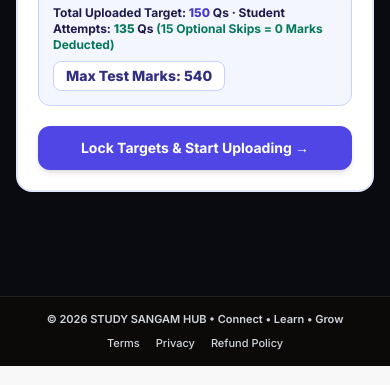
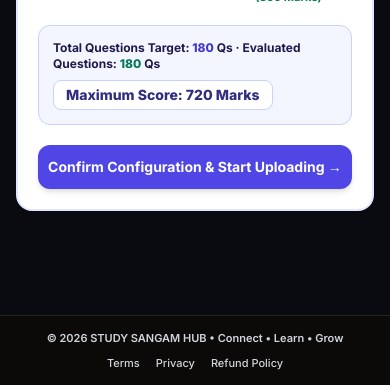
Before and after one commit to sangammusic/neet-test-series, a Flask app: template templates/admin/admin_test_upload.html in a window 390 px wide. Shown: the part 845-1230 px from the top of the page. Run offline with Flask 3, Linux system fonts and the light colour scheme; the template is opened without the code that fills it, so the values that code supplies are empty; some libraries are stand-ins or nearby versions.

Commit message:
Add files via upload

```diff
--- a/templates/admin/admin_payments.html
+++ b/templates/admin/admin_payments.html
@@ -42,7 +42,7 @@
     </div>
     <a href="{{ url_for('admin.payments_panel', show='pending') }}"
        class="bg-white border rounded-xl p-4 shadow-sm {{ 'border-amber-300 bg-amber-50' if summary.pending_count else 'border-ink/10' }}">
-      <p class="text-xs font-semibold text-ink/60">Waiting Approval</p>
+      <p class="text-xs font-semibold text-ink/60">Waiting for you</p>
       <p class="font-display text-2xl font-bold text-ink mt-1 tabular-nums">{{ summary.pending_count }}</p>
     </a>
   </div>
@@ -67,7 +67,7 @@
         {% set hooked = webhook and webhook.get('url') %}
         <span class="{{ 'text-emerald-600' if hooked else 'text-amber-600' }} font-bold">{{ '✓' if hooked else '•' }}</span>
         <span class="text-ink">
-          {% if hooked %}Webhook active at <span class="break-all font-semibold">{{ webhook.get('url') }}</span>.
+          {% if hooked %}Bot is connected to <span class="break-all font-semibold">{{ webhook.get('url') }}</span>.
           {% else %}Webhook not connected yet ({{ webhook_target }}).{% endif %}
         </span>
       </li>
--- a/templates/admin/admin_test_upload.html
+++ b/templates/admin/admin_test_upload.html
@@ -9,11 +9,10 @@
     <!-- HEADER -->
     <div class="flex flex-wrap justify-between items-center gap-3 mb-6 border-b border-gray-200 pb-4">
         <div>
-            <span class="text-[10px] font-black uppercase tracking-widest text-indigo-600 bg-indigo-50 border border-indigo-200 px-2.5 py-0.5 rounded">NTA Optional Pattern Ready</span>
+            <span class="text-[10px] font-black uppercase tracking-widest text-indigo-600 bg-indigo-50 border border-indigo-200 px-2.5 py-0.5 rounded">Official NTA NEET UG 720-Mark Pattern</span>
             <h1 class="font-display text-2xl sm:text-3xl font-bold text-ink mt-1">Upload: {{ test.title }}</h1>
-            <p class="text-ink/60 text-xs sm:text-sm font-medium">Paste JSON chunks (topic_name is optional). Unuploaded empty tests are automatically discarded.</p>
+            <p class="text-ink/60 text-xs sm:text-sm font-medium">Default configuration: 180 Questions (Physics 45 + Chemistry 45 + Biology 90) = 720 Marks (+4 / -1 / 0).</p>
         </div>
-        <!-- Back to Folder: If 0 questions uploaded, auto-discards empty shell so it never pollutes the folder -->
         <button type="button" @click="goBackToFolder()" class="text-xs sm:text-sm font-bold text-ink bg-white border-2 border-gray-200 hover:bg-gray-50 px-4 py-2 rounded-xl transition-colors shadow-sm">
             &larr; <span x-text="totalUploaded() === 0 ? 'Cancel & Discard Empty Draft' : 'Back to Tests Folder'"></span>
         </button>
@@ -22,68 +21,62 @@
     <!-- STEP 1: SET NTA TARGETS -->
     <div x-show="!targetsLocked" x-transition class="bg-white border-2 border-indigo-100 rounded-2xl p-5 sm:p-6 mb-6 shadow-sm">
         <div class="flex flex-wrap items-center justify-between gap-2 mb-4 border-b border-gray-100 pb-3">
-            <h3 class="font-bold text-base sm:text-lg text-ink">Step 1: Choose NTA Exam Pattern or Set Custom Targets</h3>
+            <h3 class="font-bold text-base sm:text-lg text-ink">Step 1: Verify Question Distribution &amp; Maximum Marks</h3>
             <span class="text-xs font-bold text-emerald-700 bg-emerald-50 border border-emerald-200 px-2.5 py-1 rounded-lg">
-                ✓ 5 Optional Skips per 50 Qs = Zero Negative Marking
+                ✓ +4 Correct | -1 Incorrect | 0 Unanswered
             </span>
         </div>
 
-        <!-- 1-Click NTA Pattern Presets -->
+        <!-- 1-Click NTA Pattern Presets (Default = 45 Physics + 45 Chemistry + 90 Biology = 180 Qs = 720 Marks) -->
         <div class="grid grid-cols-1 sm:grid-cols-3 gap-2.5 mb-5">
-            <button type="button" @click="applyPreset(50, 50, 50)"
-                    class="text-left p-3 rounded-xl border-2 transition-all"
-                    :class="(targets.physics===50 && targets.chemistry===50 && targets.biology===50) ? 'border-indigo-600 bg-indigo-50/70' : 'border-gray-200 hover:border-indigo-300'">
-                <p class="text-xs font-black text-indigo-900 uppercase">🔥 NTA 50-50-50 Pattern</p>
-                <p class="text-[11px] font-semibold text-gray-600 mt-0.5">50P + 50C + 50B (150 Qs)</p>
-                <p class="text-[10px] font-bold text-emerald-700 mt-1">Attempt 45 each (135 Qs) · 540 Marks</p>
+            <button type="button" @click="applyPreset(45, 45, 90)"
+                    class="text-left p-3.5 rounded-xl border-2 transition-all"
+                    :class="(targets.physics===45 && targets.chemistry===45 && targets.biology===90) ? 'border-indigo-600 bg-indigo-50/70 shadow-sm' : 'border-gray-200 hover:border-indigo-300'">
+                <div class="flex items-center justify-between">
+                    <p class="text-xs font-black text-indigo-900 uppercase">🎯 Official NEET UG 720 Marks</p>
+                    <span class="text-[9px] font-black bg-indigo-600 text-white px-2 py-0.5 rounded">DEFAULT</span>
+                </div>
+                <p class="text-[11px] font-semibold text-gray-600 mt-1">Physics 45 + Chemistry 45 + Biology 90 (180 Qs)</p>
+                <p class="text-[10px] font-bold text-emerald-700 mt-1">All 180 Compulsory · Maximum Score: 720 Marks</p>
             </button>
 
             <button type="button" @click="applyPreset(50, 50, 100)"
-                    class="text-left p-3 rounded-xl border-2 transition-all"
-                    :class="(targets.physics===50 && targets.chemistry===50 && targets.biology===100) ? 'border-indigo-600 bg-indigo-50/70' : 'border-gray-200 hover:border-indigo-300'">
-                <p class="text-xs font-black text-indigo-900 uppercase">🎯 NTA 200Q Full Pattern</p>
-                <p class="text-[11px] font-semibold text-gray-600 mt-0.5">50P + 50C + 100B (200 Qs)</p>
+                    class="text-left p-3.5 rounded-xl border-2 transition-all"
+                    :class="(targets.physics===50 && targets.chemistry===50 && targets.biology===100) ? 'border-indigo-600 bg-indigo-50/70 shadow-sm' : 'border-gray-200 hover:border-indigo-300'">
+                <p class="text-xs font-black text-indigo-900 uppercase">📋 200Q Optional Pattern (720 Marks)</p>
+                <p class="text-[11px] font-semibold text-gray-600 mt-1">Physics 50 + Chemistry 50 + Biology 100 (200 Qs)</p>
                 <p class="text-[10px] font-bold text-emerald-700 mt-1">Attempt 45+45+90 (180 Qs) · 720 Marks</p>
             </button>
 
-            <button type="button" @click="applyPreset(45, 45, 90)"
-                    class="text-left p-3 rounded-xl border-2 transition-all"
-                    :class="(targets.physics===45 && targets.chemistry===45 && targets.biology===90) ? 'border-indigo-600 bg-indigo-50/70' : 'border-gray-200 hover:border-indigo-300'">
-                <p class="text-xs font-black text-indigo-900 uppercase">⚡ NTA 180Q Compulsory</p>
-                <p class="text-[11px] font-semibold text-gray-600 mt-0.5">45P + 45C + 90B (180 Qs)</p>
-                <p class="text-[10px] font-bold text-emerald-700 mt-1">Attempt all 180 Qs · 720 Marks</p>
+            <button type="button" @click="applyPreset(45, 45, 45)"
+                    class="text-left p-3.5 rounded-xl border-2 transition-all"
+                    :class="(targets.physics===45 && targets.chemistry===45 && targets.biology===45) ? 'border-indigo-600 bg-indigo-50/70 shadow-sm' : 'border-gray-200 hover:border-indigo-300'">
+                <p class="text-xs font-black text-indigo-900 uppercase">⚡ 135Q Part Test (540 Marks)</p>
+                <p class="text-[11px] font-semibold text-gray-600 mt-1">Physics 45 + Chemistry 45 + Biology 45 (135 Qs)</p>
+                <p class="text-[10px] font-bold text-emerald-700 mt-1">Attempt 135 Qs · 540 Marks</p>
             </button>
         </div>
 
         <div class="grid grid-cols-3 gap-3 sm:gap-5 mb-5">
             <div>
-                <label class="block text-xs sm:text-sm font-bold text-indigo-900 mb-1.5">Physics Total Qs</label>
+                <label class="block text-xs sm:text-sm font-bold text-indigo-900 mb-1.5">Physics Questions</label>
                 <input type="number" min="0" x-model.number="targets.physics" class="w-full rounded-xl border-2 border-gray-200 px-3.5 py-2.5 focus:border-indigo-600 outline-none font-bold text-base bg-gray-50">
                 <p class="text-[11px] font-bold text-indigo-700 mt-1">
-                    Attempt: <span x-text="attemptCap(targets.physics)"></span>
-                    <span x-show="targets.physics > attemptCap(targets.physics)" class="text-emerald-700">
-                        (<span x-text="targets.physics - attemptCap(targets.physics)"></span> Free Skips)
-                    </span>
+                    Attempt: <span x-text="attemptCap(targets.physics)"></span> Qs (<span x-text="attemptCap(targets.physics) * mpq"></span> Marks)
                 </p>
             </div>
             <div>
-                <label class="block text-xs sm:text-sm font-bold text-amber-900 mb-1.5">Chemistry Total Qs</label>
+                <label class="block text-xs sm:text-sm font-bold text-amber-900 mb-1.5">Chemistry Questions</label>
                 <input type="number" min="0" x-model.number="targets.chemistry" class="w-full rounded-xl border-2 border-gray-200 px-3.5 py-2.5 focus:border-indigo-600 outline-none font-bold text-base bg-gray-50">
                 <p class="text-[11px] font-bold text-amber-700 mt-1">
-                    Attempt: <span x-text="attemptCap(targets.chemistry)"></span>
-                    <span x-show="targets.chemistry > attemptCap(targets.chemistry)" class="text-emerald-700">
-                        (<span x-text="targets.chemistry - attemptCap(targets.chemistry)"></span> Free Skips)
-                    </span>
+                    Attempt: <span x-text="attemptCap(targets.chemistry)"></span> Qs (<span x-text="attemptCap(targets.chemistry) * mpq"></span> Marks)
                 </p>
             </div>
             <div>
-                <label class="block text-xs sm:text-sm font-bold text-emerald-900 mb-1.5">Biology Total Qs</label>
+                <label class="block text-xs sm:text-sm font-bold text-emerald-900 mb-1.5">Biology Questions (Botany + Zoology)</label>
                 <input type="number" min="0" x-model.number="targets.biology" class="w-full rounded-xl border-2 border-gray-200 px-3.5 py-2.5 focus:border-indigo-600 outline-none font-bold text-base bg-gray-50">
                 <p class="text-[11px] font-bold text-emerald-700 mt-1">
-                    Attempt: <span x-text="attemptCap(targets.biology)"></span>
-                    <span x-show="targets.biology > attemptCap(targets.biology)" class="text-emerald-700">
-                        (<span x-text="targets.biology - attemptCap(targets.biology)"></span> Free Skips)
-                    </span>
+                    Attempt: <span x-text="attemptCap(targets.biology)"></span> Qs (<span x-text="attemptCap(targets.biology) * mpq"></span> Marks)
                 </p>
             </div>
         </div>
@@ -91,44 +84,38 @@
         <!-- Live NTA Marks Summary Banner -->
         <div class="p-3.5 rounded-xl bg-indigo-50/70 border border-indigo-200 mb-5 flex flex-wrap items-center justify-between gap-2 text-xs font-bold text-indigo-950">
             <div>
-                Total Uploaded Target: <span class="font-black text-indigo-700" x-text="totalTarget()"></span> Qs
-                &middot; Student Attempts: <span class="font-black text-emerald-700" x-text="totalAttemptable()"></span> Qs
-                <span x-show="totalTarget() > totalAttemptable()" class="text-emerald-700">
-                    (<span x-text="totalTarget() - totalAttemptable()"></span> Optional Skips = 0 Marks Deducted)
-                </span>
+                Total Questions Target: <span class="font-black text-indigo-700" x-text="totalTarget()"></span> Qs
+                &middot; Evaluated Questions: <span class="font-black text-emerald-700" x-text="totalAttemptable()"></span> Qs
             </div>
             <div class="text-sm font-black text-indigo-900 bg-white px-3 py-1 rounded-lg border border-indigo-200">
-                Max Test Marks: <span x-text="totalAttemptable() * mpq"></span>
+                Maximum Score: <span x-text="totalAttemptable() * mpq"></span> Marks
             </div>
         </div>
 
         <button @click="lockTargets()" :disabled="isLocking" class="w-full bg-indigo-600 text-white font-bold py-3 rounded-xl hover:bg-indigo-700 disabled:opacity-50 transition-colors shadow-md text-sm sm:text-base flex items-center justify-center gap-2">
             <svg x-show="isLocking" class="animate-spin h-5 w-5 text-white" xmlns="http://www.w3.org/2000/svg" fill="none" viewBox="0 0 24 24"><circle class="opacity-25" cx="12" cy="12" r="10" stroke="currentColor" stroke-width="4"></circle><path class="opacity-75" fill="currentColor" d="M4 12a8 8 0 018-8V0C5.373 0 0 5.373 0 12h4zm2 5.291A7.962 7.962 0 014 12H0c0 3.042 1.135 5.824 3 7.938l3-2.647z"></path></svg>
-            <span x-text="isLocking ? 'Saving NTA Pattern & Marks...' : 'Lock Targets & Start Uploading →'"></span>
+            <span x-text="isLocking ? 'Saving 720-Mark Pattern...' : 'Confirm Configuration & Start Uploading →'"></span>
         </button>
     </div>
 
     <!-- LOCKED TARGETS DISPLAY -->
     <div x-show="targetsLocked" x-cloak class="bg-indigo-50 border-2 border-indigo-100 rounded-xl p-4 mb-6 flex flex-col sm:flex-row items-start sm:items-center justify-between shadow-sm gap-3">
         <div class="flex flex-wrap items-center gap-2.5 text-xs font-bold">
-            <span class="font-black text-indigo-900 text-sm">🎯 NTA Targets:</span>
+            <span class="font-black text-indigo-900 text-sm">🎯 Test Configuration:</span>
             <span class="bg-white px-3 py-1.5 rounded-lg border border-indigo-200 text-indigo-800">
                 Physics: <span x-text="uploaded.physics"></span>/<span x-text="targets.physics"></span>
-                <span x-show="targets.physics > attemptCap(targets.physics)" class="text-[10px] text-emerald-700">(Attempt <span x-text="attemptCap(targets.physics)"></span>)</span>
             </span>
             <span class="bg-white px-3 py-1.5 rounded-lg border border-indigo-200 text-amber-800">
                 Chemistry: <span x-text="uploaded.chemistry"></span>/<span x-text="targets.chemistry"></span>
-                <span x-show="targets.chemistry > attemptCap(targets.chemistry)" class="text-[10px] text-emerald-700">(Attempt <span x-text="attemptCap(targets.chemistry)"></span>)</span>
             </span>
             <span class="bg-white px-3 py-1.5 rounded-lg border border-indigo-200 text-emerald-800">
                 Biology: <span x-text="uploaded.biology"></span>/<span x-text="targets.biology"></span>
-                <span x-show="targets.biology > attemptCap(targets.biology)" class="text-[10px] text-emerald-700">(Attempt <span x-text="attemptCap(targets.biology)"></span>)</span>
             </span>
             <span class="bg-indigo-600 text-white px-3 py-1.5 rounded-lg">
-                Max Marks: <span x-text="totalAttemptable() * mpq"></span>
+                Total: <span x-text="totalUploaded()"></span>/<span x-text="totalTarget()"></span> Qs · Max Marks: <span x-text="totalAttemptable() * mpq"></span>
             </span>
         </div>
-        <button @click="unlockTargets()" class="text-xs font-bold text-indigo-600 hover:text-indigo-800 underline bg-white px-3 py-1.5 rounded-lg border border-indigo-200 shrink-0">Edit Targets</button>
+        <button @click="unlockTargets()" class="text-xs font-bold text-indigo-600 hover:text-indigo-800 underline bg-white px-3 py-1.5 rounded-lg border border-indigo-200 shrink-0">Edit Configuration</button>
     </div>
 
     <!-- STEP 2: THE 3-TAB UPLOADER -->
@@ -154,7 +141,7 @@
                     <label class="font-bold text-ink text-sm sm:text-base">
                         Paste JSON Questions for <span class="capitalize text-indigo-600" x-text="activeTab"></span>
                     </label>
-                    <span class="text-xs font-medium text-gray-500 ml-1">(1 to 50 questions per chunk · topic_name optional)</span>
+                    <span class="text-xs font-medium text-gray-500 ml-1">(Up to 90 questions per chunk · topic_name optional)</span>
                 </div>
                 <button type="button" @click="showGuide = !showGuide" class="text-xs font-bold text-indigo-600 hover:underline">
                     <span x-text="showGuide ? 'Hide JSON Format' : 'Show JSON Format'"></span>
@@ -164,7 +151,8 @@
             <div x-show="showGuide" x-cloak class="mb-4 p-3.5 rounded-xl bg-gray-900 text-green-400 font-mono text-xs overflow-x-auto">
 <pre>[
   {
-    "question_text": "Which law states F = ma?",
+    "topic_name": "Laws of Motion",
+    "question_text": "Which law states \\( F = ma \\)?",
     "option_a": "Newton's First Law",
     "option_b": "Newton's Second Law",
     "option_c": "Newton's Third Law",
@@ -180,7 +168,7 @@
             <textarea x-model="jsonInputs[activeTab]"
                       :disabled="isTargetReached(activeTab) || isProcessing"
                       rows="10"
-                      placeholder='[{"question_text": "...", "option_a": "...", "option_b": "...", "option_c": "...", "option_d": "...", "correct_option": "A"}]'
+                      placeholder='[{"topic_name": "Laws of Motion", "question_text": "...", "option_a": "...", "option_b": "...", "option_c": "...", "option_d": "...", "correct_option": "A"}]'
                       class="w-full rounded-xl border-2 p-4 font-mono text-xs sm:text-sm mb-4 outline-none transition-all resize-y shadow-inner"
                       :class="{
                           'border-gray-300 focus:border-indigo-500 bg-gray-50': !isTargetReached(activeTab),
@@ -191,6 +179,17 @@
             <div x-show="messages[activeTab]" x-transition class="mb-5 text-xs sm:text-sm font-bold px-4 py-3 rounded-xl shadow-sm"
                  :class="isError[activeTab] ? 'bg-red-50 text-red-800 border border-red-200' : 'bg-green-50 text-green-800 border border-green-200'">
                 <span x-text="messages[activeTab]"></span>
+            </div>
+
+            <!-- Missing Questions Validation Banner -->
+            <div x-show="totalUploaded() > 0 && totalUploaded() < totalTarget()" x-cloak class="mb-4 p-3.5 rounded-xl bg-amber-50 border border-amber-200 text-xs font-bold text-amber-900 flex flex-wrap items-center justify-between gap-2">
+                <span>
+                    ⚠️ Progress: <strong x-text="totalUploaded()"></strong> of <strong x-text="totalTarget()"></strong> questions uploaded
+                    (<strong x-text="totalTarget() - totalUploaded()"></strong> remaining —
+                    Physics: <span x-text="Math.max(0, targets.physics - uploaded.physics)"></span> left,
+                    Chemistry: <span x-text="Math.max(0, targets.chemistry - uploaded.chemistry)"></span> left,
+                    Biology: <span x-text="Math.max(0, targets.biology - uploaded.biology)"></span> left).
+                </span>
             </div>
 
             <!-- ACTION BUTTONS: Upload, Undo, Redo, Done -->
@@ -220,7 +219,7 @@
                     <button @click="finishAndGoToManager()"
                             :disabled="totalUploaded() === 0"
                             class="w-full lg:w-auto bg-emerald-600 text-white font-bold py-2.5 px-6 rounded-xl hover:bg-emerald-700 disabled:opacity-40 transition-all shadow-md flex items-center justify-center gap-2 border-2 border-emerald-700 text-xs sm:text-base">
-                        <span x-text="totalUploaded() === 0 ? 'Upload Questions First' : 'DONE → Open Question Manager'"></span>
+                        <span x-text="totalUploaded() === 0 ? 'Upload Questions First' : 'Finish & Open Question Manager →'"></span>
                     </button>
                 </div>
             </div>
@@ -231,12 +230,23 @@
 
 <script>
     const INITIAL_UPLOADED = {{ uploaded_counts | default({'physics': 0, 'chemistry': 0, 'biology': 0, 'total': 0}) | tojson }};
+    const SELECTED_TM = Number({{ (selected_tm if selected_tm is defined else (test.total_marks or 720)) | tojson }}) || 720;
 
     function uploadEngine() {
         const initPhys = Number(INITIAL_UPLOADED.physics || 0);
         const initChem = Number(INITIAL_UPLOADED.chemistry || 0);
         const initBio  = Number(INITIAL_UPLOADED.biology || 0);
         const hasExisting = (initPhys + initChem + initBio) > 0;
+
+        // Default to 45 Physics + 45 Chemistry + 90 Biology (180 Qs = 720 Marks) unless 540 was explicitly selected
+        let defPhys = 45, defChem = 45, defBio = 90;
+        if (SELECTED_TM === 540 && !hasExisting) {
+            defPhys = 45; defChem = 45; defBio = 45;
+        } else if (SELECTED_TM === 360 && !hasExisting) {
+            defPhys = 30; defChem = 30; defBio = 30;
+        } else if (SELECTED_TM === 180 && !hasExisting) {
+            defPhys = 15; defChem = 15; defBio = 15;
+        }
 
         return {
             testId: "{{ test.id }}",
@@ -248,11 +258,10 @@
             activeTab: 'physics',
             isProcessing: false,
 
-            // Default to NTA 50-50-50 (or expand Biology to 100 if >50 already uploaded)
             targets: {
-                physics: Math.max(50, initPhys),
-                chemistry: Math.max(50, initChem),
-                biology: initBio > 50 ? Math.max(100, initBio) : 50
+                physics: Math.max(defPhys, initPhys),
+                chemistry: Math.max(defChem, initChem),
+                biology: Math.max(defBio, initBio)
             },
             uploaded: {
                 physics: initPhys,
@@ -269,7 +278,7 @@
 
             attemptCap(count) {
                 const c = Math.max(0, Number(count || 0));
-                if (c >= 50 && c % 50 === 0) {
+                if (c === 50 || c === 100) {
                     return Math.floor(c / 50) * 45;
                 }
                 return c;
@@ -382,13 +391,13 @@
                     return;
                 }
 
-                if (parsedArray.length > 50) {
-                    this.showMessage(subject, `Maximum 50 questions allowed per chunk. You pasted ${parsedArray.length}.`, true);
+                if (parsedArray.length > 90) {
+                    this.showMessage(subject, `Maximum 90 questions allowed per chunk. You pasted ${parsedArray.length}.`, true);
                     return;
                 }
 
                 if (this.targets[subject] > 0 && this.uploaded[subject] + parsedArray.length > this.targets[subject]) {
-                    this.showMessage(subject, `Target Exceeded! You can only add ${this.targets[subject] - this.uploaded[subject]} more questions in ${subject} (or click Edit Targets to increase limit).`, true);
+                    this.showMessage(subject, `Target Exceeded! You can only add ${this.targets[subject] - this.uploaded[subject]} more questions in ${subject} (or click Edit Configuration to increase limit).`, true);
                     return;
                 }
 
@@ -421,7 +430,7 @@
                     if (item && typeof item === 'object') {
                         item.subject_name = expectedSubjectName;
                         if (!item.topic_name || !String(item.topic_name).trim()) {
-                            item.topic_name = item.topic || item.chapter_name || expectedSubjectName;
+                            item.topic_name = item.topic || item.chapter_name || 'General';
                         }
                     }
                 });
@@ -450,9 +459,9 @@
                             this.jsonInputs[subject] = '';
                         }
 
-                        let msg = `✅ Successfully uploaded ${data.inserted} ${expectedSubjectName} question(s)!`;
+                        let msg = `✅ Uploaded ${data.inserted} ${expectedSubjectName} question(s)! (${this.uploaded[subject]}/${this.targets[subject]} complete)`;
                         if (data.errors && data.errors.length > 0) {
-                            msg += ` (${data.errors.length} skipped: ${data.errors[0]})`;
+                            msg += ` (${data.errors.length} invalid row(s) skipped: ${data.errors[0]})`;
                         }
                         this.showMessage(subject, msg, false);
                     } else {
@@ -512,6 +521,20 @@
                     alert("Please upload at least 1 question before finishing.");
                     return;
                 }
+                const missing = this.totalTarget() - this.totalUploaded();
+                if (missing > 0) {
+                    const pLeft = Math.max(0, this.targets.physics - this.uploaded.physics);
+                    const cLeft = Math.max(0, this.targets.chemistry - this.uploaded.chemistry);
+                    const bLeft = Math.max(0, this.targets.biology - this.uploaded.biology);
+                    const proceed = confirm(
+                        `Warning: ${missing} question(s) are still missing from your ${this.totalTarget()}-question (${this.totalAttemptable() * this.mpq} marks) target:\n` +
+                        `• Physics: ${pLeft} missing\n` +
+                        `• Chemistry: ${cLeft} missing\n` +
+                        `• Biology: ${bLeft} missing\n\n` +
+                        `Do you want to open the Question Manager anyway, or stay here to upload the remaining ${missing} questions?`
+                    );
+                    if (!proceed) return;
+                }
                 window.location.href = `/admin/tests/${this.testId}/manage`;
             }
         };
```
Also changed, not shown: templates/admin/admin_chapters.html (+1 -13 lines), templates/admin/admin_subjects.html (+0 -12 lines), templates/admin/admin_tests.html (+43 -9 lines).
